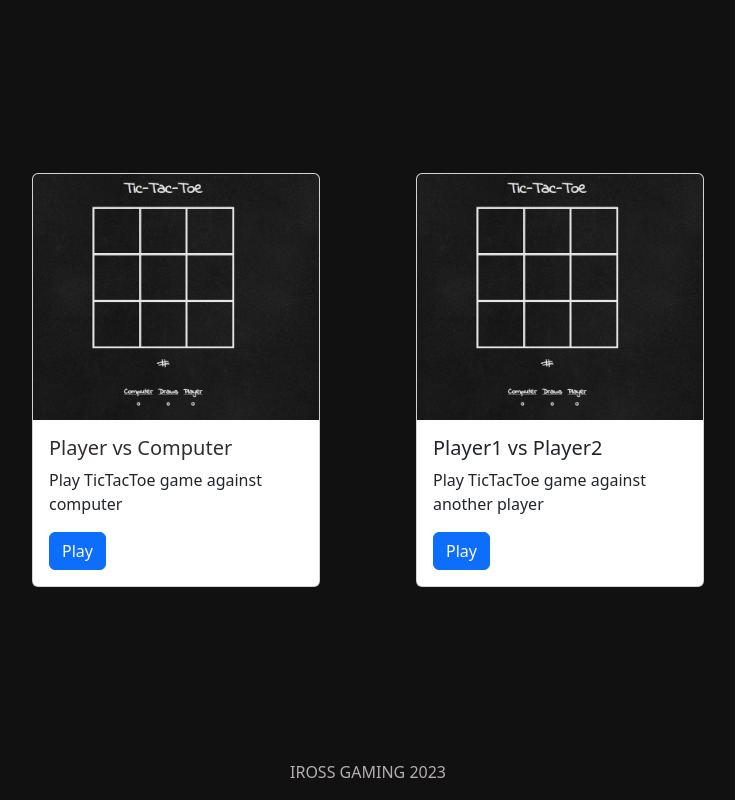
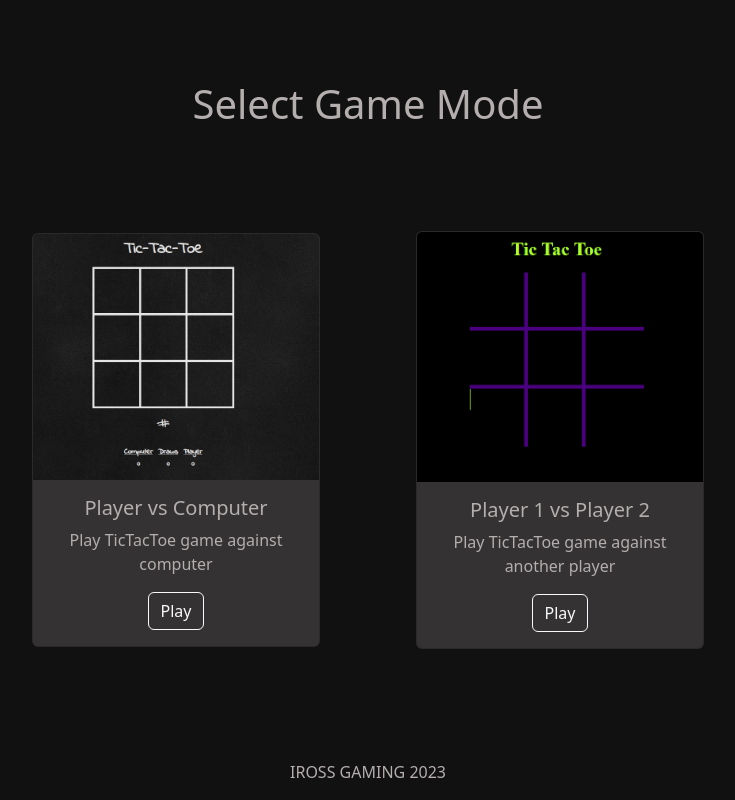
Before and after one commit to irisjennese/TicTacToe, a plain HTML site: page index.html in a window 1280 px wide. Shown: the whole page, without its empty margins (272-1007 px from the left). Drawn offline with nearby package versions, Linux system fonts and the light colour scheme.

Commit message:
add pvp image, add banner, fix card styling

```diff
--- a/index.html
+++ b/index.html
@@ -13,35 +13,52 @@
             background-color: rgb(17, 17, 17);
         }
 
+        .banner-text{
+            text-align: center;
+            color: #b4aeae;
+            padding-top: 10vh;
+        }
+        .card {
+            background-color: #343232;
+        }
+        .card-text, .card-title {
+            color:  #b4aeae;
+            text-align: center;
+        }
         .card:hover{
             box-shadow: 0 0 20px #b4aeae;
         }
-        .crd-heading {
-            position: relative;
-            color: rgb(50, 46, 46);
+        .play-container {
+            width: 100%;
+            display: flex;
+            justify-content: center;
+            align-items: center;
+        }
 
-        }
 
     </style>
 </head>
 
 <body>
-    <main class=" container d-flex justify-content-center align-items-center" style="height: 95vh;">
+    <main class=" container">
+        <div class= "banner " style="height: 15vh;"><h1 class="banner-text">Select Game Mode</h1></div>
+        <div class=" d-flex justify-content-center align-items-center" style="height: 80vh; ">
             <div class="card m-5" style="width: 18rem;">
                 <img src="./image/vscomputer.png" class="card-img-top" alt="player-vs-computer">
                 <div class="card-body">
                     <h5 class="card-title crd-heading">Player vs Computer</h5>
                     <p class="card-text">Play TicTacToe game against computer</p>
-                <a href="#" class="btn btn-primary">Play</a>
+                    <div class="play-container"><a href="#" target="_blank" class="btn btn-outline-light">Play</a></div>
                 </div>
             </div>
             <div class="card m-5" style="width: 18rem;">
-            <img src="./image/vscomputer.png" class="card-img-top" alt="player1-vs-player2">
+                <img src="./image/playervsplayer.png" class="card-img-top" alt="player1-vs-player2">
                 <div class="card-body">
 
-                <h5 class="card-title">Player1 vs Player2</h5>
-                <p class="card-text">Play TicTacToe game against another player</p>
-                <a href="HumanvsHuman.html" target="_blank" class="btn btn-primary">Play</a>
+                    <h5 class="card-title">Player 1 vs Player 2</h5>
+                    <p class="card-text ">Play TicTacToe game against another player</p>
+                    <div class="play-container"><a href="HumanvsHuman.html" target="_blank" class="btn btn-outline-light play">Play</a></div>
+                </div>
             </div>
         </div>
     </main>
```
Also changed, not shown: image/playervsplayer.png (added). Lines whose indentation alone changed are shown as unchanged.
